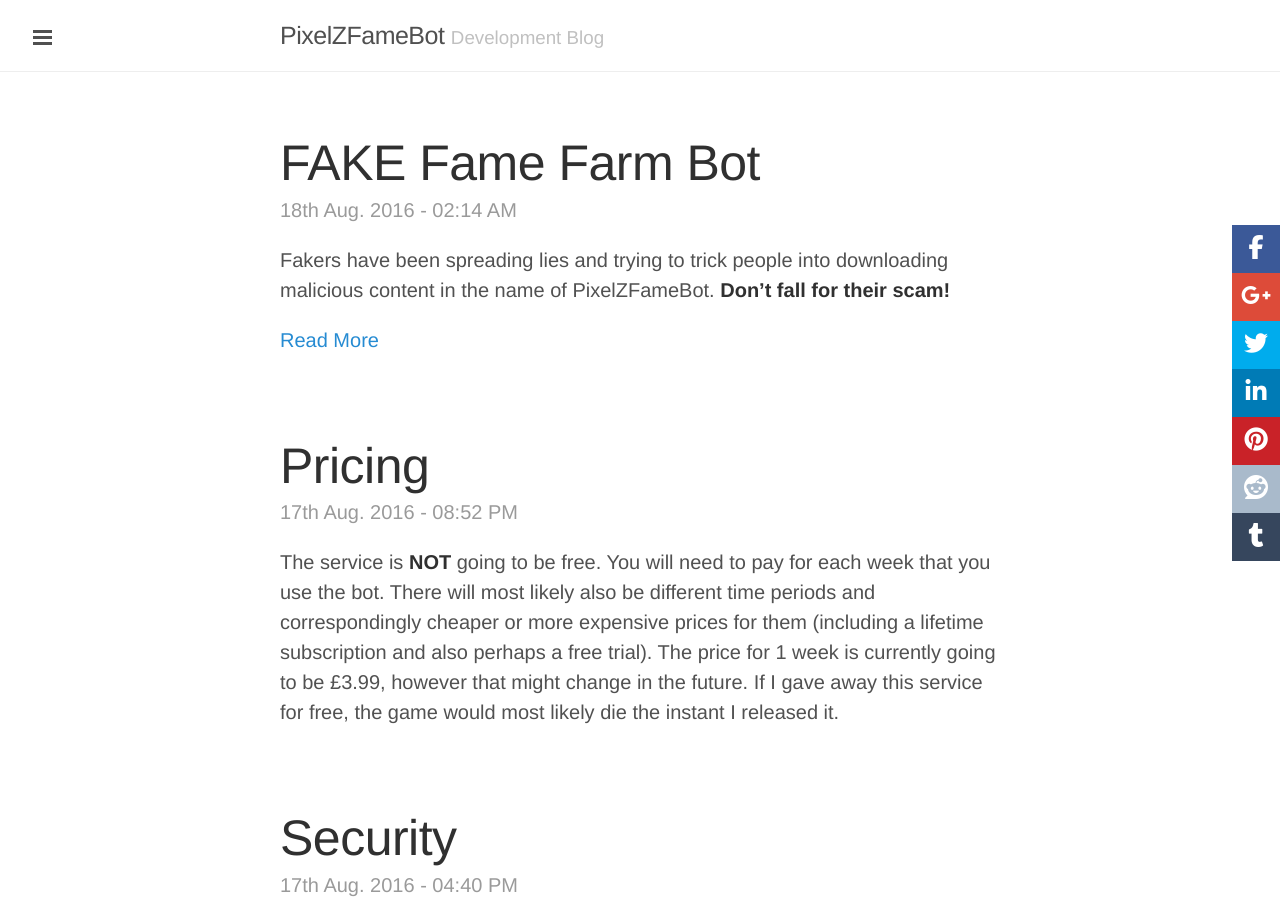
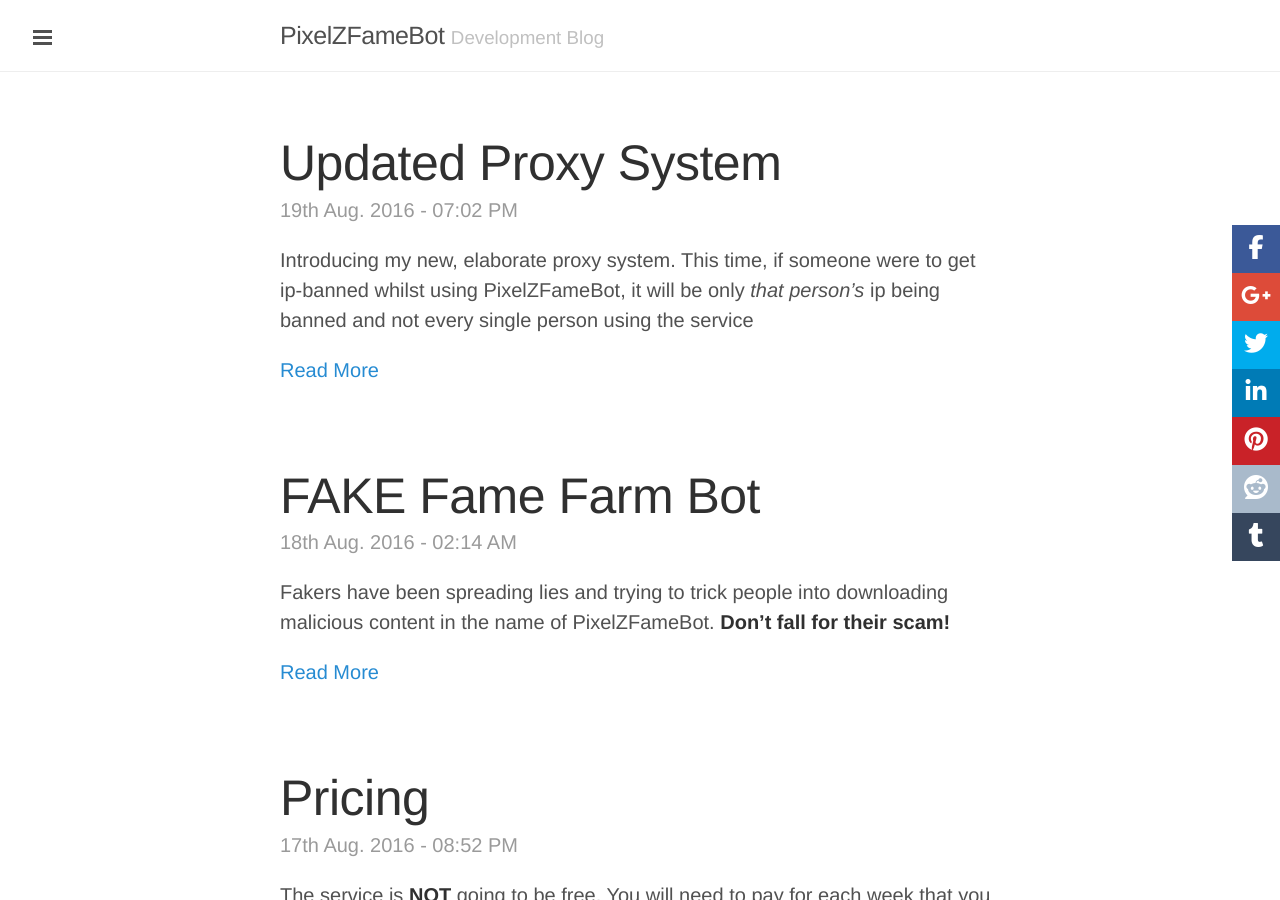
Before and after one commit to PixelZerg/PixelZFameBot, a Jekyll site: the page built from index.html, in a window 1280 px wide and 900 px high. Built offline with Jekyll 4.4.1, drawn with Linux system fonts in a browser that asks for light colours; nearby versions of some CDN libraries; the list of posts is cut into pages by our own code; comment, search, counter and statistics services are not loaded; part of the change alters nothing that is shown.

Commit message:
Added "ProxySystem" post + jemoji + jekyll-sitemap

```diff
--- a/_config.yml
+++ b/_config.yml
@@ -1,3 +1,7 @@
+gems:
+  - jemoji
+  - jekyll-sitemap
+
 # Dependencies
 markdown:         kramdown
 highlighter:      rouge
--- /dev/null
+++ b/_posts/2016-08-19-proxysystem.markdown
@@ -0,0 +1,26 @@
+---
+title: Updated Proxy System
+layout: post
+date: 2016-08-19 19:02:17
+description: "Introducing my new, elaborate proxy system. This time, if someone were to get ip-banned whilst using PixelZFameBot, it will be only *that person's* ip being banned and not every single person using the service"
+---
+
+NB: You might want to read this article first before proceeding if you have not already: <a href="{{ site.url }}/2016/08/serviceinformation/">Service Information</a>
+
+Here is a diagram representing what I had in mind originally for the PixelZFameBot service:
+<img src="{{ site.url }}/public/poststuff/proxysystem/fameservicelinear.png" class="odeimg">
+
+However, there is a *fatal flaw* with this setup. If, hypothetically of course, someone were to get ip-banned whilst using PixelZFameBot, the PixelZFameBot server's ip would be the one that is banned. This is because in the eyes of the ROTMG servers, the PixelZFameBot server is the one that is connecting to the ROTMG servers and so the ip address to that should be banned.
+
+To avoid this issue, the PixelZFameBot service will now use a far more elaborate setup which looks like this:
+<img src="{{ site.url }}/public/poststuff/proxysystem/fameservice2.png" class="odeimg">
+
+To briefly explain the diagram, the red lines represent the outgoing packets and the blue lines represent the incoming packets. As you can see, everything is the same as in the previous setup, however, in this setup, the PixelZFameBot server will send the modified packets back to the **Local Bridge** and then the local bridge will connect to the ROTMG servers. Now, in the eyes of the ROTMG servers, the one that is connecting to the ROTMG servers is the **Local Bridge** (which is running on your computer so i.e YOU). That means the ROTMG servers will send the outgoing packets to the Local Bridge, which will then get sent to the PixelZFameBot server where it may or may not be altered. Then the PixelZFameBot will send that back to the LocalBridge, which will pass that onto the ROTMG Client. So now what this means is that since in the eyes of the ROTMG servers, the Local Bridge is the one connecting to the ROTMG servers, if you ever get ip-banned whilst using the PixelZFameBot service, it will be only your ip-address that is ip banned.
+
+Obviously, there is some risk that when using the bot that you will be banned. I will not be held viable if you do get banned. It is up to you to make sure that you are not doing something overly stupid in order to get yourself banned like running 20 accounts all using the PixelZFameBot service. Personally, the account that was used in the live-stream at the time of writing has only ever been using PixelZFameBot when it is online and it has been 22 days since its creation (in which it has accumulated 60 stars) and has still not been banned.
+
+Going back to the PixelZFameBot setup, I have just now finished my first working prototype of this connection system and it seems to be working well:
+
+{% include youtubevid.html code="qHttX71tU9E" %}
+
+Good progress has been made on the development of this service! :smile:
```
Also changed, not shown: public/poststuff/proxysystem/fameservicelinear.png (added), public/poststuff/proxysystem/famservice.png (added), public/poststuff/proxysystem/famservice2.png (added).
